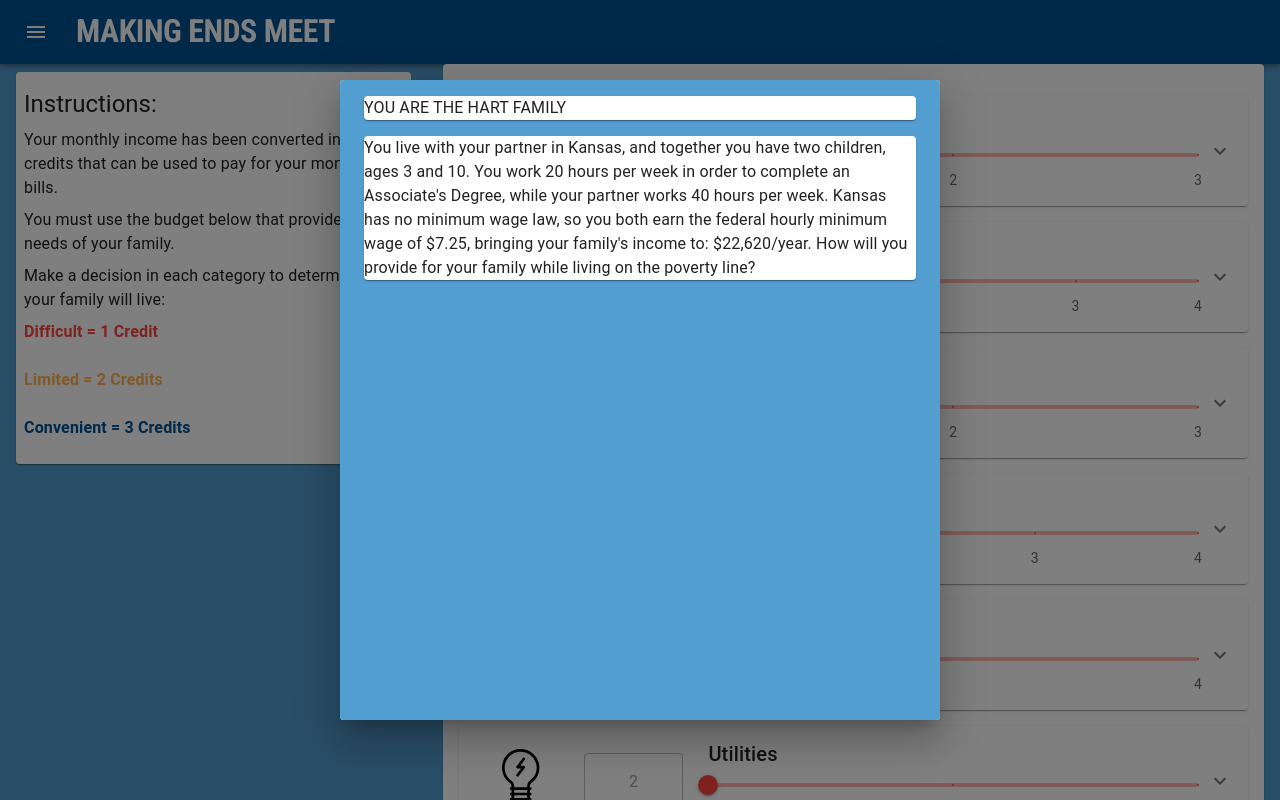
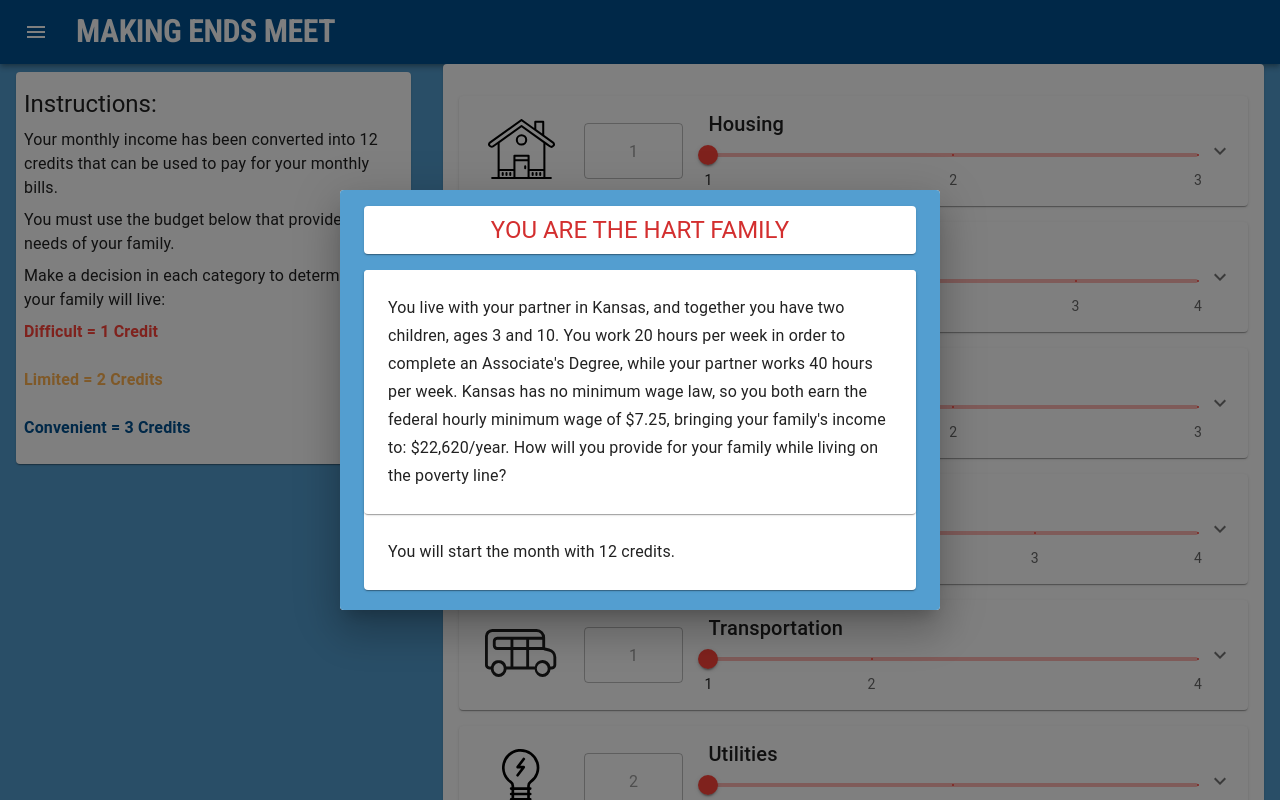
Before and after one commit to jscaduto/making-ends-meet, a React (Create React App) app in the folder webapp/: page / in a window 1280 px wide. Shown: the top 800 px of the page. Built offline with nearby package versions, Linux system fonts and the light colour scheme.

Commit message:
Update EventModal

```diff
--- a/webapp/src/App.tsx
+++ b/webapp/src/App.tsx
@@ -46,7 +46,7 @@ function App() {
                 <Typography sx={{ color: COLOR.red, fontSize: ".9rem" }}>* Be careful about where you place your credits, as there may be risks associated with the choices you make.</Typography>
               </Grid>
               <Grid item xs={2}>
-                <EventModal lifeEvent={lifeEvent} modalOpen={isModalOpen} setIsModalOpen={setIsModalOpen}/>
+                <EventModal budget={budget} lifeEvent={lifeEvent} modalOpen={isModalOpen} setIsModalOpen={setIsModalOpen}/>
                 <Button onClick={handleClick} variant="outlined">{"Next >"}</Button>
               </Grid>
             </Grid>
--- a/webapp/src/components/EventModal.tsx
+++ b/webapp/src/components/EventModal.tsx
@@ -1,40 +1,43 @@
 import { Box, Dialog, DialogContent, DialogTitle, Paper, Typography } from '@mui/material';
 
+import Budget from '../types/Budget';
 import LifeEvent from '../types/LifeEvent';
 
 import { COLOR } from '../constants';
 
 type EventModalProps = {
+  budget: Budget;
   lifeEvent: LifeEvent;
   modalOpen: boolean;
   setIsModalOpen: CallableFunction;
 };
 
-export default ({ lifeEvent, modalOpen, setIsModalOpen }: EventModalProps) => {
+export default ({ budget, lifeEvent, modalOpen, setIsModalOpen }: EventModalProps) => {
   const onClose = () => {
     setIsModalOpen(false);
   };
+  const outcome: string = lifeEvent?.outcomes ? lifeEvent.outcomes[0] : `You will start the month with ${budget.savings + 6} credits.`;
 
   return (
-    <Dialog open={modalOpen} onClose={onClose}  PaperProps={{
-      sx: {
-        minHeight: '80vh',
-        maxHeight: '80vh',
-      }
-    }}>
+    <Dialog open={modalOpen} onClose={onClose}>
       <DialogTitle sx={{ backgroundColor: COLOR.blueLight }}>
         <Paper>
-          <Typography>
+          <Typography p={1} variant="h5" color="error" align="center">
             {lifeEvent.title}
           </Typography>
         </Paper>
       </DialogTitle>
       <DialogContent sx={{ backgroundColor: COLOR.blueLight }}>
         <Paper>
-          <Typography>
-            {lifeEvent.description}
-          </Typography>
-        </Paper>
+          <Paper>
+            <Typography p={3} variant="subtitle1">
+              {lifeEvent.description}
+            </Typography>
+          </Paper>
+            <Typography p={3} variant="subtitle1">
+              {outcome}
+            </Typography>
+          </Paper>
       </DialogContent>
     </Dialog>
   );
--- a/webapp/src/data/lifeEvents.ts
+++ b/webapp/src/data/lifeEvents.ts
@@ -23,13 +23,13 @@ const lifeEvents: LifeEvent[] = [
     title: 'UNEXPECTED BENEFIT: UTILITY ASSISTANCE',
     description: "While talking with your friend about how expensive your utility bills are, they told you about calling 2-1-1: a free and confidential service that helps people across the U.S. find the local resources they need. After calling, 2-1-1 found a program in which you qualify to receive financial assistance with your utility bills, saving you 2 credits in next month's budget.",
     income: 8,
-    outcomes: 'You will start next month with an extra 2 credits.',
+    outcomes: ['You will start next month with an extra 2 credits.'],
   },
   {
     title: 'UNEXPECTED CHALLENGE: JOB LOSS',
     description: "You were just laid off from your part-time job with no explanation. Losing your income has drastically hurt next month's budget, leaving just 8 Credits of income to pay the bills.",
     income: 2,
-    outcomes: 'You will start next month with a 4 less credits.',
+    outcomes: ['You will start next month with a 4 less credits.'],
   },
 ];
 
--- a/webapp/src/types/LifeEvent.ts
+++ b/webapp/src/types/LifeEvent.ts
@@ -2,6 +2,6 @@ export default interface LifeEvent {
   title: string;
   description: string;
   income: number;
-  outcomes?: string | string[];
+  outcomes?: string[];
   scenario?: CallableFunction;
 }
```
